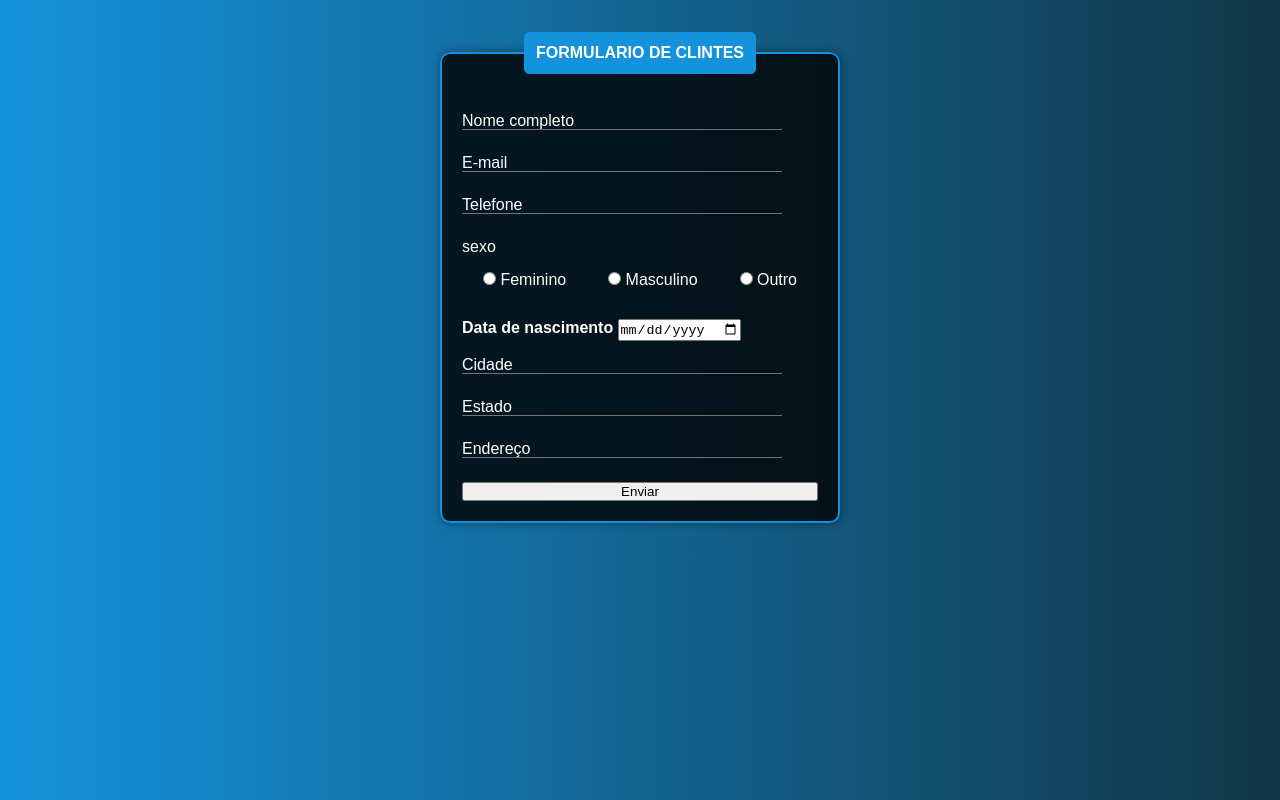
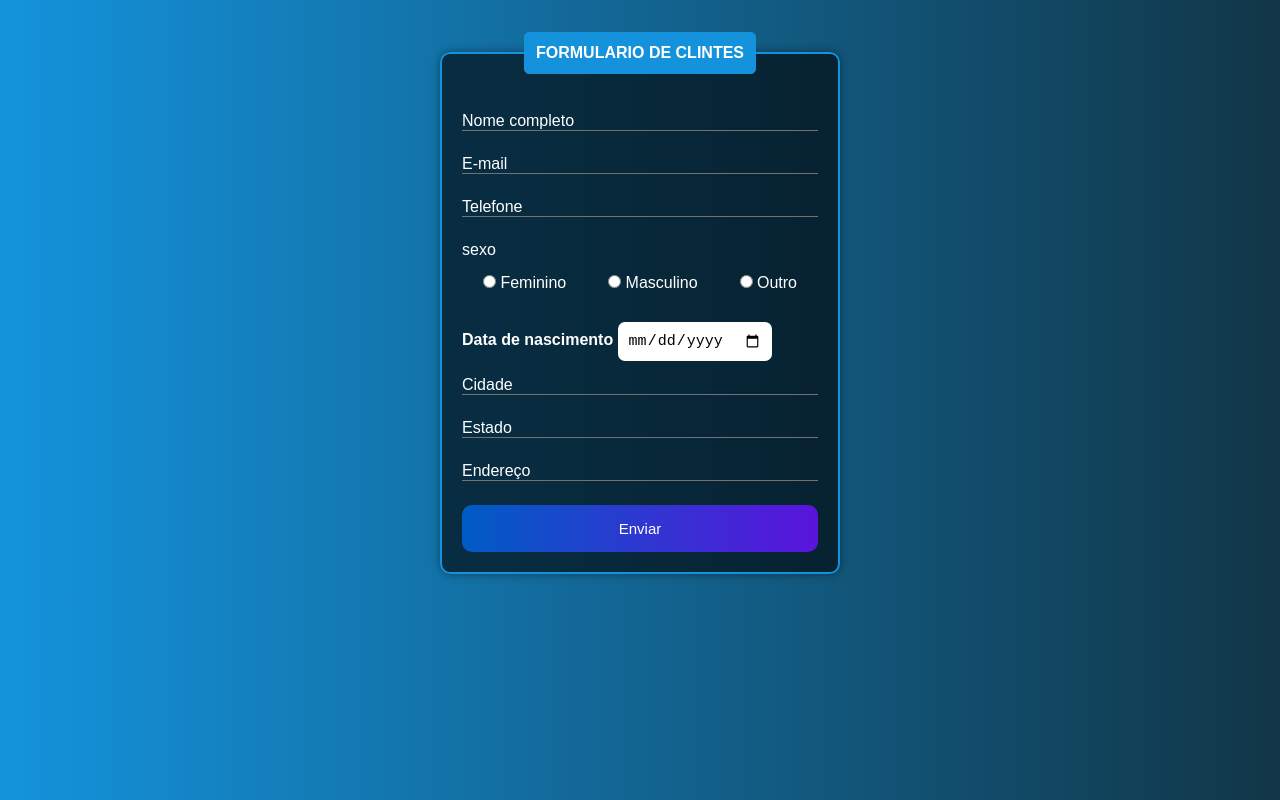
Before and after one commit to Sheldersan/Meus-pequenos-projetos, a plain HTML site: page formulario.1/index.html in a window 1280 px wide. Drawn offline with Linux system fonts and the light colour scheme.

Commit message:
formulario

```diff
--- a/formulario.1/css/style.css
+++ b/formulario.1/css/style.css
@@ -7,6 +7,8 @@
 :root{
     --cor0 : rgb( 20, 147, 220);
     --cor1 : rgb( 17, 54, 71);
+    --cor2 : rgb(0, 92, 197);
+    --cor3 : rgb(90,20,220);
 }
 body{
     font-family:Arial, Helvetica, sans-serif;
@@ -25,6 +27,15 @@ body{
 }
 .databox {
     padding: 15px 0;
+
+}
+
+#data {
+    padding: 10px;
+    border-radius: 7px;
+    border: none;
+    outline: none;
+    font-size: 15px;
 }
 
 .conteiner {
@@ -51,7 +62,7 @@ fieldset {
     flex-direction: column;
     padding: 20px;
     color: white;
-    background-color: rgba(0, 0, 0, 0.8);
+    background-color: rgba(0, 0, 0, 0.6);
     border-radius: 10px;
     box-shadow: 0 0 10px rgba(0, 0, 0, 0.404);
 }
@@ -62,7 +73,9 @@ fieldset {
     border:none;
     background-color: transparent;
     border-bottom: 1px solid rgb(114, 114, 114);
-    width: 90%;
+    width: 100%;
+    color: white;
+    font-size: 16px;
 
 }
 
@@ -79,6 +92,23 @@ fieldset {
     transition: .5s;
 }
 
-.inputbox input:focus ~ .labelcima{
-    top: -20px;
+.inputbox input:focus ~ .labelcima,
+.inputbox input:valid ~ .labelcima {
+    top: -18px;
+    font-size: 12px;
+    color: var(--cor0);
 }
+
+#enviar {
+    background-image: linear-gradient(to right, var(--cor2), var(--cor3));
+    width: 100%;
+    border:none;
+    padding: 15px;
+    color: #fff;
+    font-size: 15px;
+    cursor: pointer;
+    border-radius: 10px;
+}
+#enviar:hover {
+    background-image: linear-gradient(to right, rgb(73, 0, 231), rgb(89, 18, 189));
+}
--- a/formulario.1/index.html
+++ b/formulario.1/index.html
@@ -19,7 +19,7 @@
                     <label for="nome" class="labelcima">Nome completo</label>
                 </div>
                 <div class="inputbox">
-                    <input type="email" nome="email" id="email" required>
+                    <input type="text" nome="email" id="email" required>
                     <label for="email" class="labelcima">E-mail</label>
                 </div>
                 <div class="inputbox">
@@ -58,7 +58,7 @@
                     <input type="text" nome="endereco" id="endereco" required>
                     <label for="endereco" class="labelcima">Endereço</label>
                 </div>
-                <input type="submit" value="Enviar" id="Enviar">
+                <input type="submit" value="Enviar" id="enviar">
             </fieldset>
         </form>
     </div>
```
